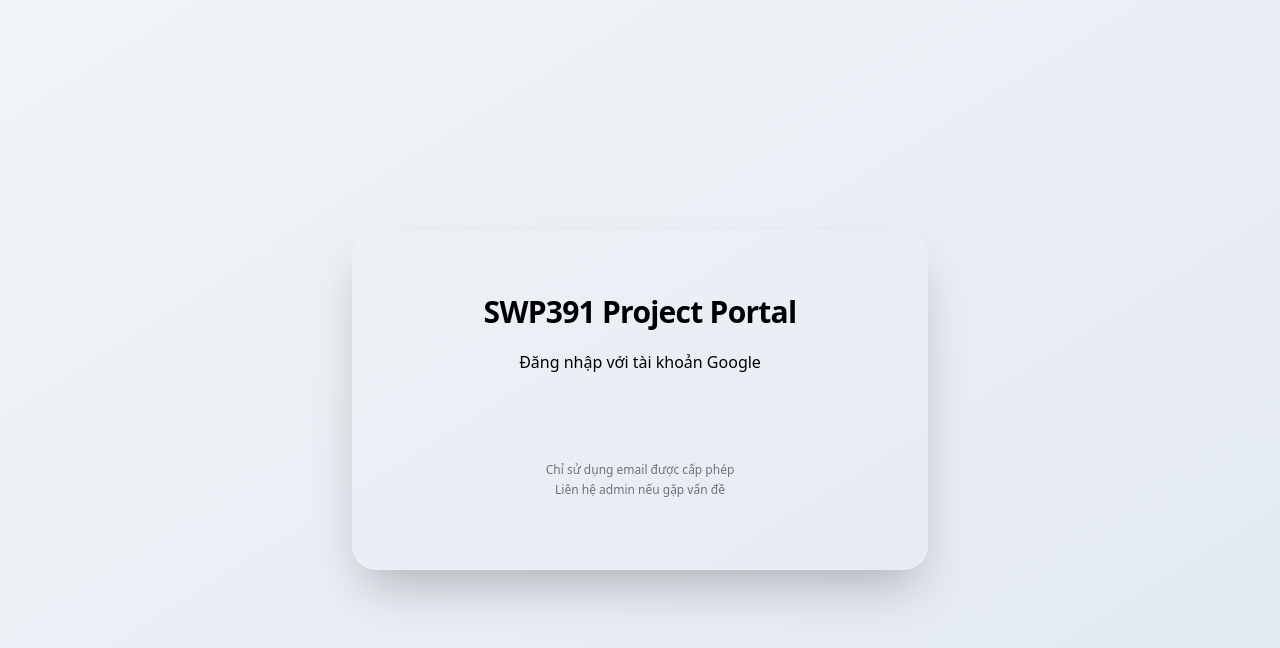
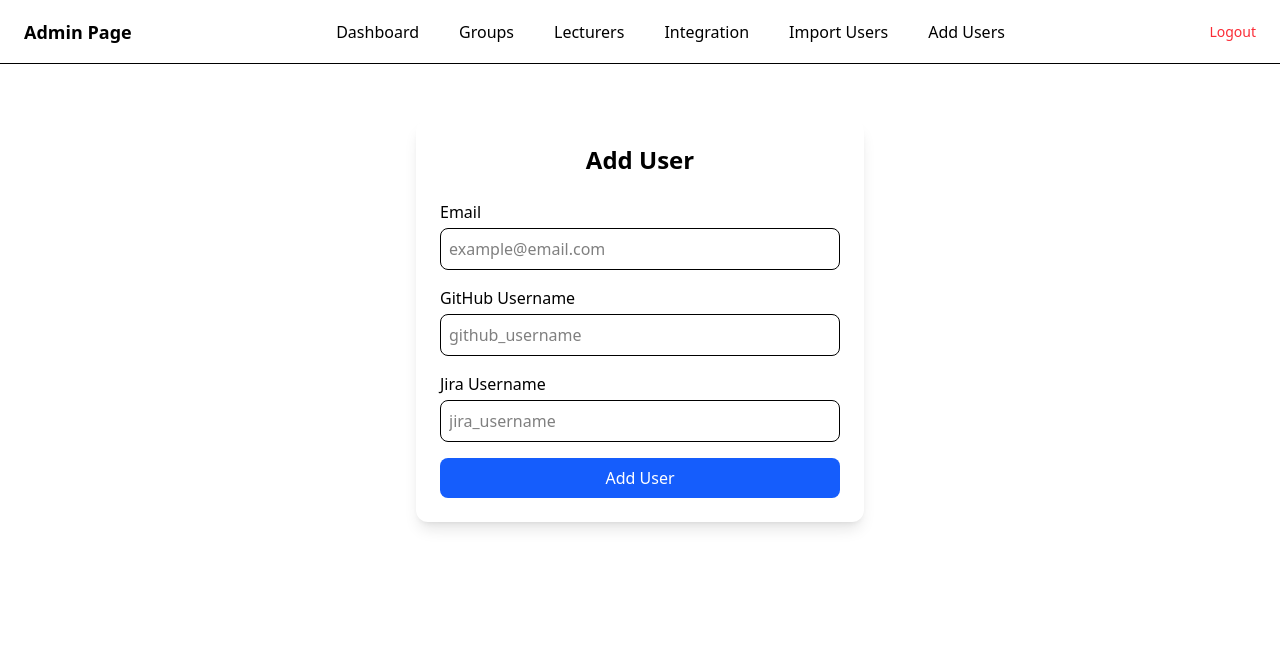
Before and after one commit to JiraGitWebTool-Group2/SWP391-Group2-FE, a React (Vite) app: page /admin/add-user in a window 1280 px wide. Before the commit this address led to /login. Shown: the top 648 px of the page. Built offline with nearby package versions, Linux system fonts and the light colour scheme; no server answers.

Commit message:
feat: add user management features

```diff
--- a/package.json
+++ b/package.json
@@ -30,6 +30,7 @@
     "recharts": "^3.7.0",
     "tailwind-merge": "^3.4.0",
     "tailwindcss": "^4.1.18",
+    "xlsx": "^0.18.5",
     "zod": "^4.3.6",
     "zustand": "^5.0.11"
   },
--- a/src/components/layout/AdminHeader.tsx
+++ b/src/components/layout/AdminHeader.tsx
@@ -7,18 +7,31 @@ export default function AdminHeader() {
         Admin Page
       </div>
 
-      <nav className="flex items-center gap-40 text-xl">
+      <nav className="flex items-center gap-10 text-base">
         <Link to="/admin" className="hover:text-blue-500">
           Dashboard
         </Link>
+
         <Link to="/admin/groups" className="hover:text-blue-500">
           Groups
         </Link>
+
         <Link to="/admin/lecturers" className="hover:text-blue-500">
           Lecturers
         </Link>
+
         <Link to="/admin/integration" className="hover:text-blue-500">
           Integration
+        </Link>
+
+        {/* 🔥 Thêm Import */}
+        <Link to="/admin/import-users" className="hover:text-blue-500">
+          Import Users
+        </Link>
+
+        {/* 🔥 Thêm Export */}
+        <Link to="/admin/add-user" className="hover:text-blue-500">
+          Add Users
         </Link>
       </nav>
 
--- a/src/components/layout/Header.tsx
+++ b/src/components/layout/Header.tsx
@@ -8,19 +8,13 @@ import {
 import { cn } from "@/lib/utils";
 import { ModeToggle } from "../ui/mode-toggle";
 import { User, LayoutDashboard } from "lucide-react";
-import { useAuthStore } from "@/stores/auth.store"; // ✅ thêm dòng này
 
 function Header() {
   const location = useLocation();
   const navigate = useNavigate();
 
-  const { role } = useAuthStore(); // ✅ thêm dòng này
-
   const navItems = [
     { name: "Dashboard", path: "/dashboard" },
-
-    // ✅ Ẩn Sync nếu là member
-    ...(role !== "member" ? [{ name: "Sync", path: "/sync" }] : []),
 
     { name: "Groups", path: "/groups" },
     { name: "Tasks", path: "/tasks" },
--- /dev/null
+++ b/src/features/admin/components/ImportUserExcel.tsx
@@ -0,0 +1,55 @@
+import * as XLSX from "xlsx";
+import { importUsers } from "../services";
+import { UploadCloud } from "lucide-react";
+
+export default function ImportUserExcel() {
+  const handleFile = async (e: React.ChangeEvent<HTMLInputElement>) => {
+    const file = e.target.files?.[0];
+    if (!file) return;
+
+    const data = await file.arrayBuffer();
+    const workbook = XLSX.read(data);
+    const sheet = workbook.Sheets[workbook.SheetNames[0]];
+
+    const users = XLSX.utils.sheet_to_json(sheet);
+
+    await importUsers(users);
+
+    alert("Import thành công!");
+  };
+
+  return (
+    <div className="flex justify-center items-center py-16">
+      <div className="w-full max-w-xl bg-white shadow-xl rounded-2xl p-8 text-center border">
+        <div className="flex justify-center mb-4">
+          <div className="bg-blue-100 p-4 rounded-full">
+            <UploadCloud className="text-blue-600" size={32} />
+          </div>
+        </div>
+
+        <h1 className="text-2xl font-bold mb-2">Import Users from Excel</h1>
+
+        <p className="text-gray-500 mb-6">
+          Upload an Excel file (.xlsx) to add multiple users at once.
+        </p>
+
+        <label className="block w-full cursor-pointer">
+          <div className="border-2 border-dashed border-gray-300 rounded-xl p-6 hover:border-blue-500 transition">
+            <p className="text-gray-600">
+              Click to choose file or drag and drop
+            </p>
+          </div>
+
+          <input type="file" accept=".xlsx, .xls" className="hidden" />
+        </label>
+
+        <button
+          type="button"
+          className="mt-6 w-full bg-blue-600 text-white py-2 rounded-xl hover:bg-blue-700 transition"
+        >
+          Import File
+        </button>
+      </div>
+    </div>
+  );
+}
--- /dev/null
+++ b/src/features/admin/pages/AddUserPage.tsx
@@ -0,0 +1,48 @@
+export default function AddUserPage() {
+  return (
+    <div className="p-6 flex justify-center">
+      <div className="w-full max-w-md bg-white shadow-lg rounded-xl p-6">
+        <h1 className="text-2xl font-bold mb-6 text-center">Add User</h1>
+
+        <form className="space-y-4">
+          {/* Email */}
+          <div>
+            <label className="block mb-1 font-medium">Email</label>
+            <input
+              type="email"
+              placeholder="example@email.com"
+              className="w-full border rounded-lg p-2 focus:outline-none focus:ring-2 focus:ring-blue-500"
+            />
+          </div>
+
+          {/* GitHub */}
+          <div>
+            <label className="block mb-1 font-medium">GitHub Username</label>
+            <input
+              type="text"
+              placeholder="github_username"
+              className="w-full border rounded-lg p-2 focus:outline-none focus:ring-2 focus:ring-blue-500"
+            />
+          </div>
+
+          {/* Jira */}
+          <div>
+            <label className="block mb-1 font-medium">Jira Username</label>
+            <input
+              type="text"
+              placeholder="jira_username"
+              className="w-full border rounded-lg p-2 focus:outline-none focus:ring-2 focus:ring-blue-500"
+            />
+          </div>
+
+          <button
+            type="button"
+            className="w-full bg-blue-600 text-white py-2 rounded-lg hover:bg-blue-700 transition"
+          >
+            Add User
+          </button>
+        </form>
+      </div>
+    </div>
+  );
+}
--- a/src/features/admin/pages/AdminDashboardPage.tsx
+++ b/src/features/admin/pages/AdminDashboardPage.tsx
@@ -6,7 +6,7 @@ export default function AdminDashboardPage() {
     <div className="space-y-6 p-6">
       <h1 className="text-2xl font-bold">Admin Dashboard</h1>
 
-      <div className="grid grid-cols-1 md:grid-cols-2 lg:grid-cols-4 gap-6">
+      <div className="grid grid-cols-1 md:grid-cols-2 lg:grid-cols-5 gap-6">
         <Card className="hover:shadow-lg transition">
           <CardHeader className="flex flex-row items-center gap-3">
             <Users />
--- a/src/features/admin/services.ts
+++ b/src/features/admin/services.ts
@@ -0,0 +1,13 @@
+import axios from "axios";
+
+export const importUsers = async (users: any[]) => {
+  return axios.post("/admin/users/import", users);
+};
+
+export const createUser = async (data: {
+  email: string;
+  userGit: string;
+  userJira: string;
+}) => {
+  return axios.post("/admin/users", data);
+};
--- a/src/features/sync/components/SyncForm.tsx
+++ b/src/features/sync/components/SyncForm.tsx
@@ -32,42 +32,6 @@ const SyncForm = () => {
           </CardHeader>
 
           <CardContent className="space-y-8">
-            {/* Repository Links */}
-            <div className="space-y-6">
-              <div className="space-y-2">
-                <label className="text-sm font-medium text-slate-600">
-                  GitHub Repository URL
-                </label>
-                <div className="flex gap-3">
-                  <Input
-                    placeholder="https://github.com/your-org/your-repo"
-                    className="h-12 rounded-xl border-slate-200 focus:ring-2 focus:ring-blue-400"
-                  />
-                </div>
-              </div>
-
-              <div className="space-y-2">
-                <label className="text-sm font-medium text-slate-600">
-                  Jira Project URL
-                </label>
-                <div className="flex gap-3">
-                  <Input
-                    placeholder="https://your-domain.atlassian.net"
-                    className="h-12 rounded-xl border-slate-200 focus:ring-2 focus:ring-indigo-400"
-                  />
-                </div>
-              </div>
-
-              {/* Check Button */}
-              <Button
-                variant="outline"
-                className="w-full h-11 rounded-xl border-blue-500 text-blue-600 hover:bg-blue-50 flex items-center gap-2"
-              >
-                <CheckCircle size={18} />
-                Check Connection
-              </Button>
-            </div>
-
             {/* Platform Selection */}
             <div className="space-y-3">
               <label className="text-sm font-medium text-slate-600">
```
Also changed, not shown: src/app/router.tsx (+9 -52 lines), 1 other file (tests, documents, lock files or other folders).
